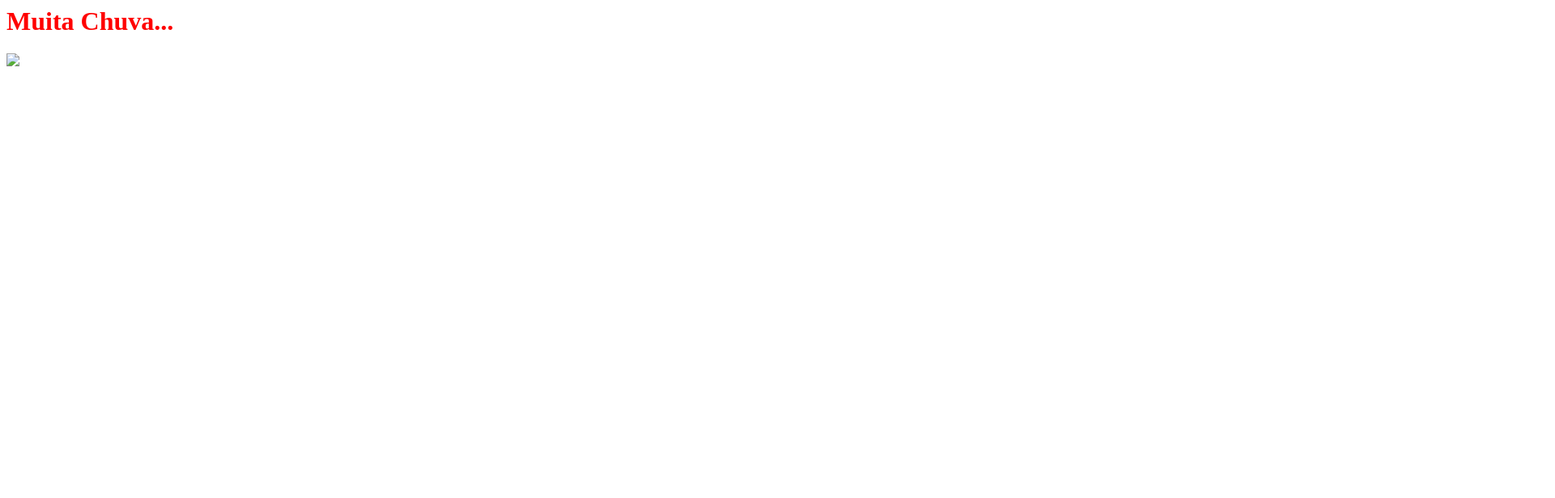
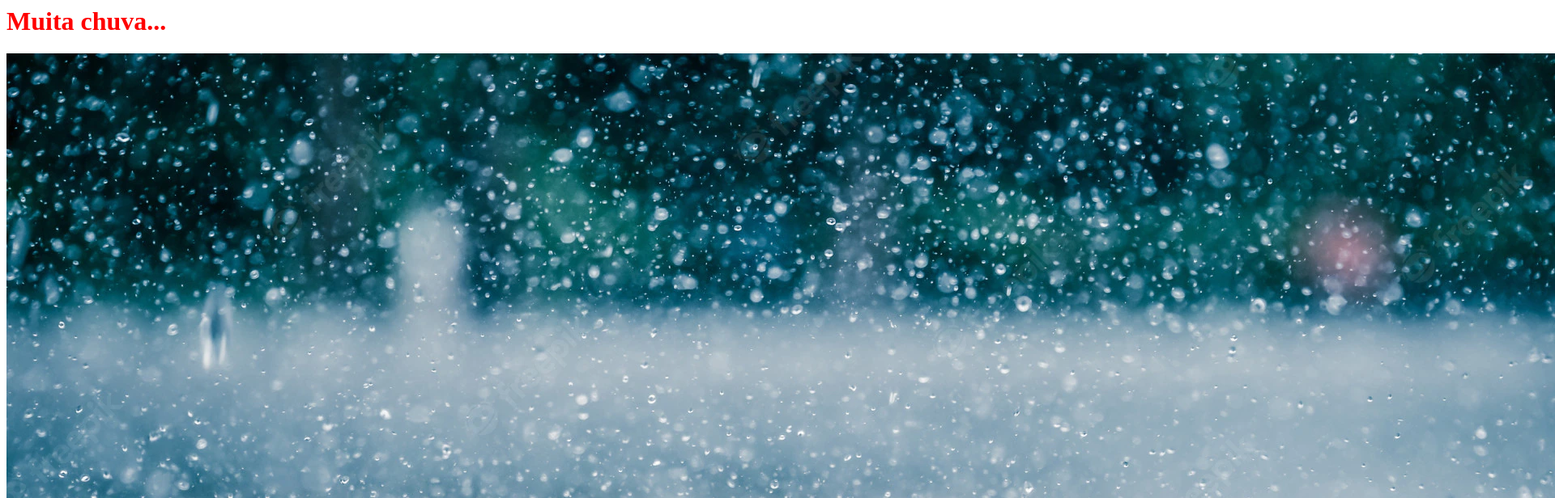
Before and after one commit to danigonc/Grupo-de-estudos-2022, a plain HTML site: page index.html in a window 1280 px wide. Shown: the top 616 px of the page at 81% size, 1920 px wide, since content can reach past the window. Drawn offline with Linux system fonts and the light colour scheme.

Commit message:
Update index.html

```diff
--- a/index.html
+++ b/index.html
@@ -1,4 +1,7 @@
 <link rel="stylesheet" href="style.css">
-<h1>Muita Chuva...</h1>
 
-<img id="imagem_1" src= "chuva.jpg">
+<h1> Muita chuva...</h1>
+
+
+
+<img id="imagem_1" src="gotachuva.jpg">
```
